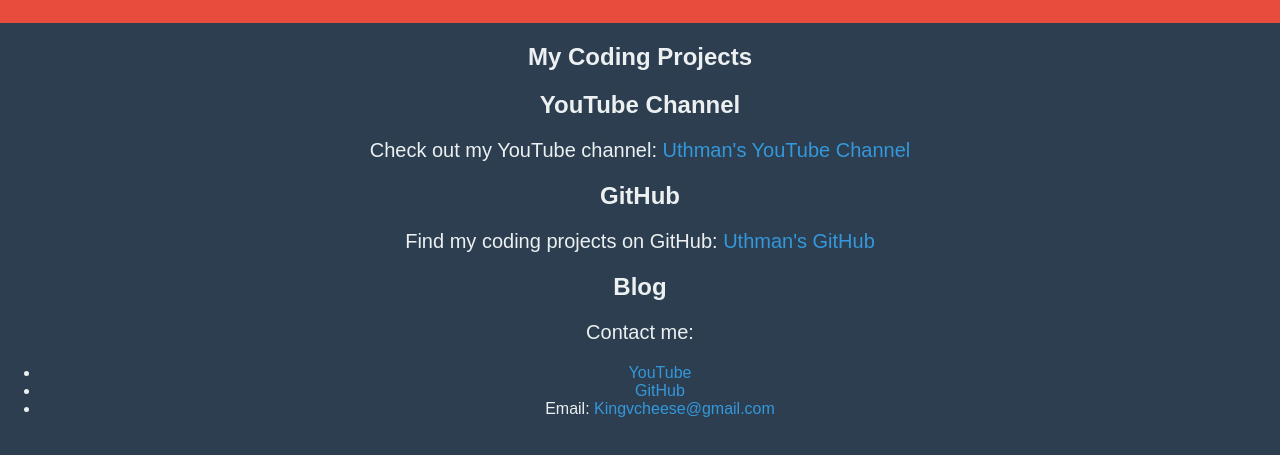
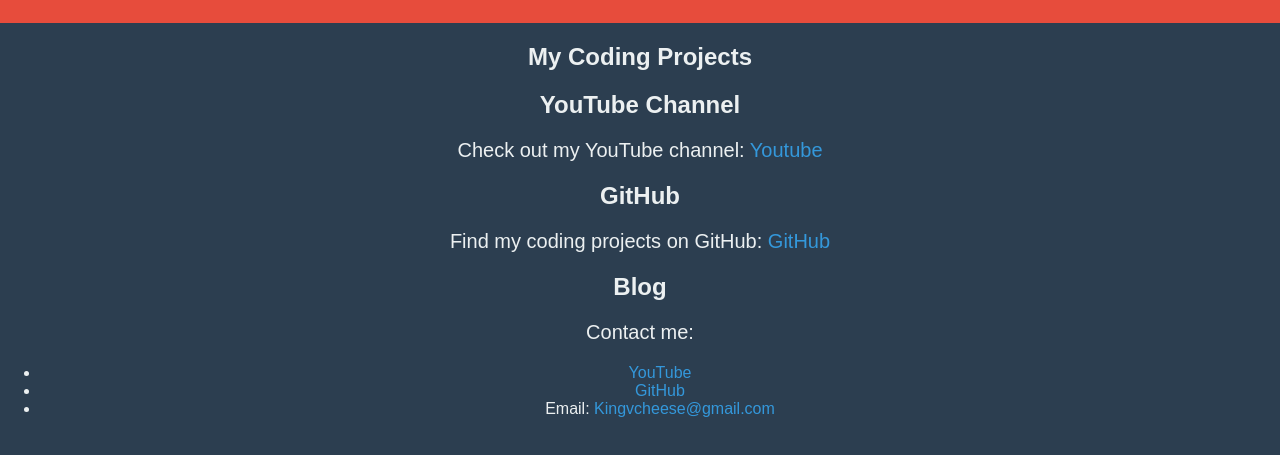
Before and after one commit to UTHMN/UTHMN.github.io, a plain HTML site: page index.html in a window 1280 px wide. Shown: the part 107-562 px from the top of the page. Drawn offline with Linux system fonts and the light colour scheme.

Commit message:
Update index.html

```diff
--- a/index.html
+++ b/index.html
@@ -17,11 +17,11 @@
         </section>
         <section>
             <h2>YouTube Channel</h2>
-            <p>Check out my YouTube channel: <a href="https://www.youtube.com/channel/UC74WisTIc6EIdKPohWLEONQ" target="_blank">Uthman's YouTube Channel</a></p>
+            <p>Check out my YouTube channel: <a href="https://www.youtube.com/channel/UC74WisTIc6EIdKPohWLEONQ" target="_blank">Youtube</a></p>
         </section>
         <section>
             <h2>GitHub</h2>
-            <p>Find my coding projects on GitHub: <a href="https://github.com/UTHMN" target="_blank">Uthman's GitHub</a></p>
+            <p>Find my coding projects on GitHub: <a href="https://github.com/UTHMN" target="_blank">GitHub</a></p>
         </section>
         <section>
             <h2>Blog</h2>
```
